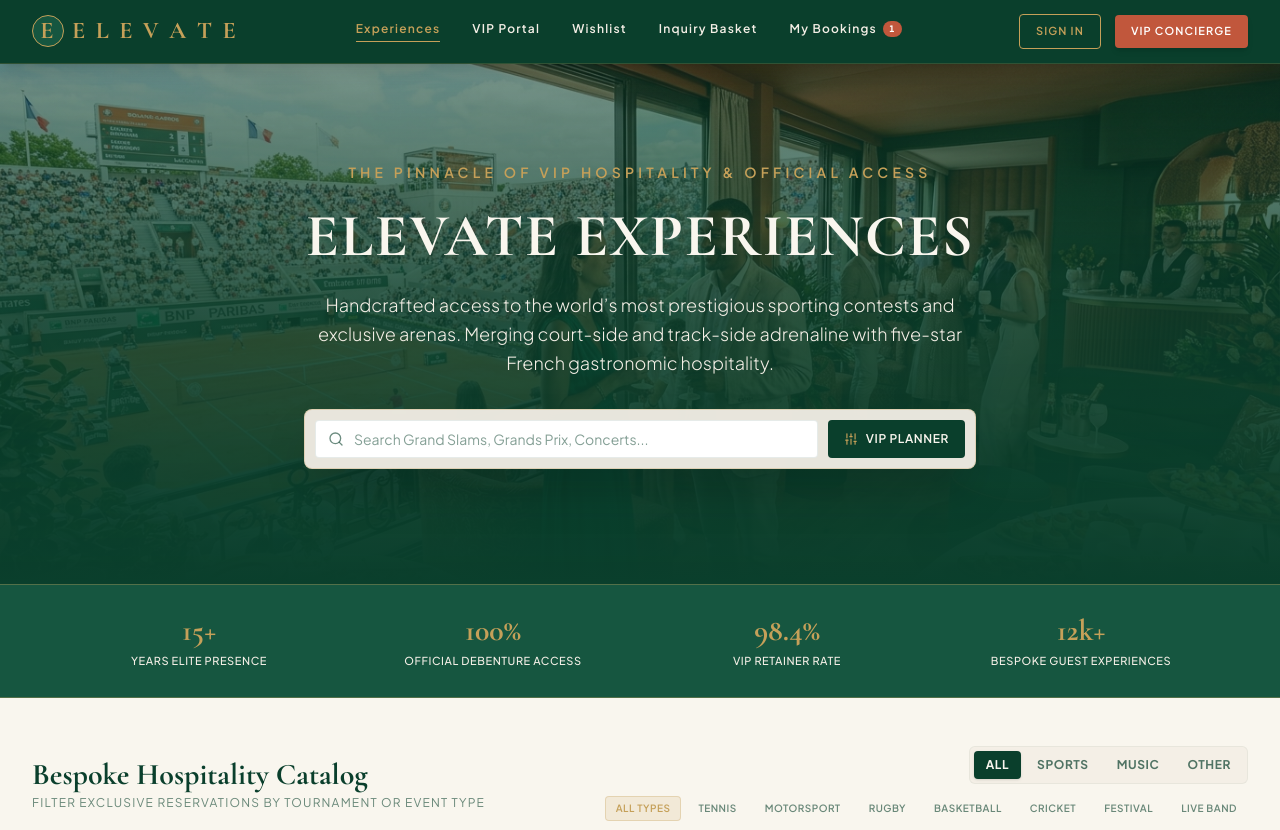
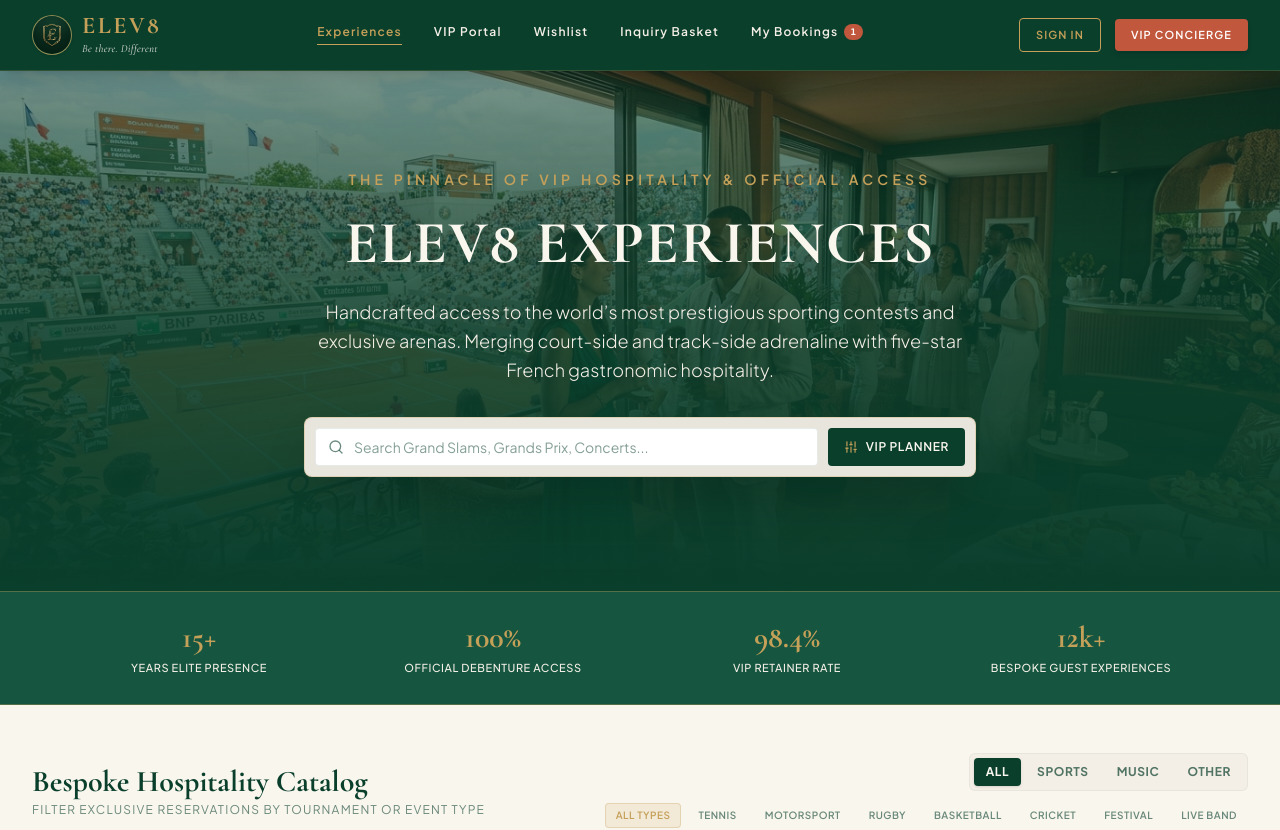
Before and after one commit to Soen-tech/Elevate-, a React (Vite) app: page / in a window 1280 px wide. Shown: the top 830 px of the page. Built offline with nearby package versions, Linux system fonts and the light colour scheme.

Commit message:
chore: rebrand project to Elev8
Rename the application from "Elevate" to "Elev8" across meta tags, PWA manifest, and UI components. Added a brand logo to the header navigation.

```diff
--- a/index.html
+++ b/index.html
@@ -3,9 +3,9 @@
   <head>
     <meta charset="UTF-8" />
     <meta name="viewport" content="width=device-width, initial-scale=1.0" />
-    <title>Elevate Experiences | Premium VIP Hospitality & Elite Events</title>
+    <title>Elev8 Experiences | Premium VIP Hospitality & Elite Events</title>
     <meta name="description" content="Experience the pinnacle of VIP premier hospitality & exclusive tickets. Handcrafted premium access to Grand Slam tennis, F1 Grands Prix, and iconic stadium concerts." />
-    <meta property="og:title" content="Elevate Experiences | Premium VIP Hospitality" />
+    <meta property="og:title" content="Elev8 Experiences | Premium VIP Hospitality" />
     <meta property="og:description" content="The ultimate luxury VIP hospitality and exclusive ticket booking experience. Tailored access to world-class sporting and musical events." />
     <meta property="og:type" content="website" />
     <meta name="twitter:card" content="summary_large_image" />
@@ -15,7 +15,7 @@
     <meta name="mobile-web-app-capable" content="yes" />
     <meta name="apple-mobile-web-app-capable" content="yes" />
     <meta name="apple-mobile-web-app-status-bar-style" content="default" />
-    <meta name="apple-mobile-web-app-title" content="Elevate" />
+    <meta name="apple-mobile-web-app-title" content="Elev8" />
     <link rel="apple-touch-icon" href="/apple-touch-icon.png" />
     <link rel="icon" type="image/svg+xml" href="/icon.svg" />
     <link rel="icon" type="image/png" href="/pwa-192x192.png" />
--- a/src/App.tsx
+++ b/src/App.tsx
@@ -910,16 +910,27 @@
       <header className="sticky top-0 z-40 bg-brand-green text-brand-sand border-b border-brand-gold/20 shadow-lg px-4 md:px-8 py-3.5 transition-all duration-300">
         <div className="max-w-7xl mx-auto flex items-center justify-between">
 
-          {/* ZONE 1: Brand title, one line wordmark */}
+          {/* ZONE 1: Brand title, logo and slogan in top left corner */}
           <div className="flex items-center gap-3 shrink-0">
             <button
               onClick={() => { setCurrentTab('home'); setSelectedEventId(null); }}
-              className="text-xl md:text-2xl font-serif tracking-widest text-brand-gold font-bold focus:outline-none flex items-center gap-2"
+              className="group focus:outline-none flex items-center gap-2.5 text-left transition-opacity hover:opacity-95"
             >
-              <div className="w-8 h-8 rounded-full border border-brand-gold flex items-center justify-center font-serif bg-brand-green-light">
-                E
+              <div className="w-9 h-9 md:w-10 md:h-10 rounded-full border border-brand-gold/70 overflow-hidden bg-brand-green-light flex items-center justify-center shrink-0 shadow-sm group-hover:border-brand-gold transition-colors">
+                <img
+                  src="/assets/images/elevate_logo_1791372533321.jpg"
+                  alt="Elev8 Logo"
+                  className="w-full h-full object-cover rounded-full"
+                />
               </div>
-              <span>E L E V A T E</span>
+              <div className="flex flex-col items-start justify-center">
+                <span className="text-xl md:text-2xl font-serif tracking-widest text-brand-gold font-bold leading-none group-hover:text-brand-gold-light transition-colors">
+                  ELEV8
+                </span>
+                <span className="text-[10px] md:text-[11px] font-serif italic text-brand-sand/90 tracking-wide leading-tight mt-1 group-hover:text-brand-sand transition-colors">
+                  Be there. Different
+                </span>
+              </div>
             </button>
           </div>
 
@@ -1126,7 +1137,7 @@
                   className="w-full flex items-center justify-center gap-2 rounded bg-brand-gold text-brand-green font-bold text-xs uppercase py-2.5 shadow-sm"
                 >
                   <Download className="w-4 h-4" />
-                  <span>Install Elevate App</span>
+                  <span>Install Elev8 App</span>
                 </button>
               )}
               {!isInstalled && !isInstallable && isIOS && (
@@ -1160,12 +1171,13 @@
                 <div className="absolute inset-0 bg-gradient-to-t from-brand-green via-brand-green/70 to-transparent"></div>
               </div>
 
+
               <div className="relative z-10 max-w-5xl mx-auto px-6 text-center space-y-6 pt-12 pb-16">
                 <p className="text-brand-gold uppercase tracking-[0.3em] text-xs font-semibold md:text-sm">
                   The Pinnacle of VIP Hospitality & Official Access
                 </p>
                 <h1 className="text-4xl md:text-6xl font-serif text-brand-sand tracking-wide leading-none text-wrap-balance font-bold">
-                  ELEVATE EXPERIENCES
+                  ELEV8 EXPERIENCES
                 </h1>
                 <p className="max-w-2xl mx-auto text-brand-sand-dark text-sm md:text-lg leading-relaxed font-light">
                   Handcrafted access to the world’s most prestigious sporting contests and exclusive arenas. Merging court-side and track-side adrenaline with five-star French gastronomic hospitality.
@@ -1417,7 +1429,7 @@
                     Art de Vivre & Grand Slam Standards
                   </h2>
                   <p className="text-brand-sand-dark text-sm leading-relaxed font-light">
-                    Inspired by the supreme luxury of Paris Roland Garros tennis hospitality, Elevate Experiences crafts curated social and networking spaces for VIP leadership. We do not sell plain general tickets; we author complete multi-sensory experiences from customized catering to legendary player meetings.
+                    Inspired by the supreme luxury of Paris Roland Garros tennis hospitality, Elev8 Experiences crafts curated social and networking spaces for VIP leadership. We do not sell plain general tickets; we author complete multi-sensory experiences from customized catering to legendary player meetings.
                   </p>
 
                   <div className="space-y-4 pt-2">
@@ -1719,7 +1731,7 @@
                     The VIP Entertainment Architect
                   </h1>
                   <p className="text-brand-dark/85 text-sm leading-relaxed font-light">
-                    Elevate Experiences specializes in tailored client networking packages and bespoke annual VIP event planning. Use our tactical design portal on the right to align event tiers with your aggregate headcount and per-guest targets.
+                    Elev8 Experiences specializes in tailored client networking packages and bespoke annual VIP event planning. Use our tactical design portal on the right to align event tiers with your aggregate headcount and per-guest targets.
                   </p>
                 </div>
 
@@ -1764,7 +1776,7 @@
                     <div className="space-y-2">
                       <h3 className="text-2xl font-serif text-brand-green font-bold">Inquiry Proposal Dispatched</h3>
                       <p className="text-sm text-brand-dark/75 max-w-md mx-auto">
-                        Your custom VIP briefing has been successfully compiled. A senior Elevate accounts representative has been assigned to analyze matching debenture seats and draft a customized pitch.
+                        Your custom VIP briefing has been successfully compiled. A senior Elev8 accounts representative has been assigned to analyze matching debenture seats and draft a customized pitch.
                       </p>
                     </div>
                     <div className="bg-brand-sand-dark p-4 rounded border border-brand-green/10 text-xs text-brand-green max-w-sm mx-auto font-mono">
@@ -2218,7 +2230,7 @@
                             {/* Gold Wordmark & Chip */}
                             <div className="flex justify-between items-start">
                               <div className="flex flex-col gap-0.5">
-                                <span className="text-[10px] tracking-[0.25em] text-brand-gold uppercase font-bold">E L E V A T E</span>
+                                <span className="text-[10px] tracking-[0.25em] text-brand-gold uppercase font-bold">E L E V 8</span>
                                 <span className="text-[6px] tracking-wider text-brand-gold-light/60 uppercase">SOVEREIGN PRIVÉ MEMBERSHIP</span>
                               </div>
                               <div className="w-8 h-6 rounded bg-gradient-to-r from-brand-gold via-brand-gold-light to-brand-gold opacity-90 relative overflow-hidden flex items-center justify-center text-[7px] text-[#0F1E17] font-bold font-mono">
@@ -2555,7 +2567,7 @@
                                     {/* Pass Header */}
                                     <div className="bg-gradient-to-r from-brand-green to-brand-green-light px-4 py-2.5 flex justify-between items-center text-brand-sand">
                                       <div className="flex flex-col">
-                                        <span className="text-[7px] tracking-[0.2em] text-brand-gold font-bold uppercase">E L E V A T E</span>
+                                        <span className="text-[7px] tracking-[0.2em] text-brand-gold font-bold uppercase">E L E V 8</span>
                                         <span className="text-[5px] uppercase tracking-wider text-brand-sand-dark/60 font-medium">VIP Hospitality Ticket</span>
                                       </div>
                                       <span className="font-mono text-[9px] text-brand-gold-light tracking-wider font-semibold">{passId}</span>
@@ -3471,7 +3483,7 @@
         <div className="max-w-7xl mx-auto grid grid-cols-1 md:grid-cols-4 gap-8">
 
           <div className="space-y-3 col-span-1 md:col-span-2">
-            <h4 className="font-serif text-lg text-brand-gold font-bold tracking-widest">E L E V A T E</h4>
+            <h4 className="font-serif text-lg text-brand-gold font-bold tracking-widest">E L E V 8</h4>
             <p className="text-xs text-brand-sand-dark leading-relaxed font-light max-w-sm">
               The supreme progressive web application for VIP hospitality, elite sports debentures, and customized VIP social calendar bookings. Clone inspired by Official VIP, visual aesthetics inspired by Roland Garros French luxury.
             </p>
@@ -3514,7 +3526,7 @@
         </div>
 
         <div className="max-w-7xl mx-auto pt-8 mt-8 border-t border-brand-gold/15 flex flex-col sm:flex-row justify-between items-center gap-4 text-[11px] text-brand-sand-dark font-light">
-          <p>© 2026 Elevate Experiences. Authorized ticketing & hospitality arrangements only. All rights reserved.</p>
+          <p>© 2026 Elev8 Experiences. Authorized ticketing & hospitality arrangements only. All rights reserved.</p>
           <div className="flex gap-4">
             <a href="#privacy" className="hover:underline">Privacy Charter</a>
             <a href="#terms" className="hover:underline">Booking Terms</a>
@@ -3546,7 +3558,7 @@
             </div>
 
             <p className="mt-3 text-xs text-brand-dark/85 leading-relaxed font-light">
-              To install <strong>Elevate Experiences</strong> directly onto your iPhone or iPad home screen:
+              To install <strong>Elev8 Experiences</strong> directly onto your iPhone or iPad home screen:
             </p>
 
             <div className="my-4 p-3 bg-brand-sand-dark rounded border border-brand-green/10 text-xs space-y-2 font-medium text-brand-green">
@@ -3579,7 +3591,7 @@
             <div className="bg-brand-green p-6 text-brand-sand border-b border-brand-gold/30 flex justify-between items-start">
               <div className="space-y-1">
                 <div className="flex items-center gap-1.5">
-                  <span className="text-[9px] tracking-[0.25em] text-brand-gold uppercase font-semibold">E L E V A T E</span>
+                  <span className="text-[9px] tracking-[0.25em] text-brand-gold uppercase font-semibold">E L E V 8</span>
                   <span className="text-[7px] text-brand-gold-light/60 uppercase">MEMBER PORTAL</span>
                 </div>
                 <h3 className="font-serif text-xl font-bold text-white">
--- a/vite.config.ts
+++ b/vite.config.ts
@@ -14,8 +14,8 @@
         includeAssets: ['favicon.ico', 'apple-touch-icon.png', 'icon.svg'],
         manifest: {
           id: '/',
-          name: 'Elevate Experiences',
-          short_name: 'Elevate',
+          name: 'Elev8 Experiences',
+          short_name: 'Elev8',
           description: 'Premium VIP hospitality & corporate entertainment bookings.',
           theme_color: '#0A3F2C',
           background_color: '#F4EFE6',
```
Also changed, not shown: .aistudio/artifacts/brain/312a5f33-7b6f-4710-9bc6-0c3c2996b22b/.tempmediaStorage/media_1792150170756_c197ef46.jpg (added), .aistudio/artifacts/brain/312a5f33-7b6f-4710-9bc6-0c3c2996b22b/.tempmediaStorage/media_1792150193518_33ffa9a1.jpg (added).
